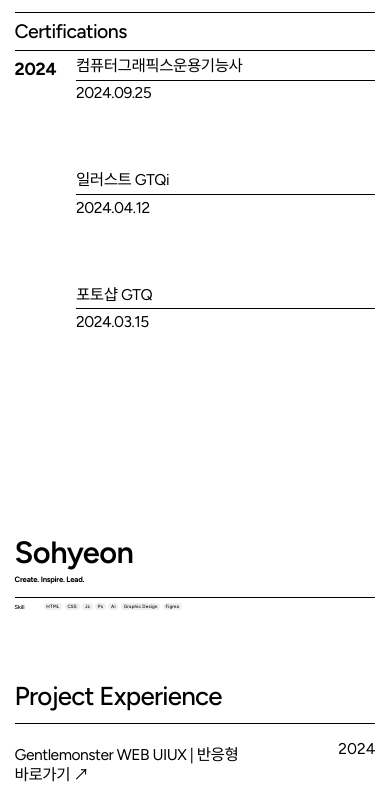
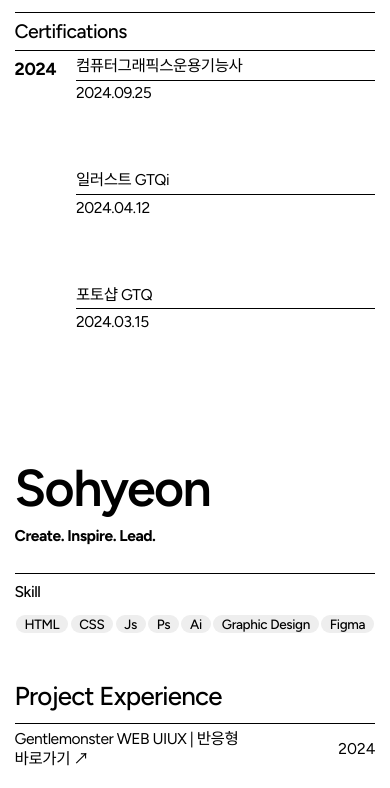
Before and after one commit to 1so-archive/SohyeonPortfolio, a plain HTML site: page index.html in a window 390 px wide. Shown: the part 1156-1944 px from the top of the page. Drawn offline with nearby package versions, Linux system fonts and the light colour scheme.

Commit message:
반응형 추가
반응형오류수정

```diff
--- a/css/style.css
+++ b/css/style.css
@@ -316,10 +316,7 @@ header .logo{
     -webkit-transform: translateY(0);
     transform: translateY(0);
 }
-.line-top{
-    position: relative;
-}
-.line-bottom{
+.line-top, .line-bottom {
     position: relative;
 }
 .line-top.ani.active::before {
@@ -329,11 +326,26 @@ header .logo{
     background: #000;
     content: "";
     height: 1px;
+    position: absolute;
     left: 0;
-    position: absolute;
+    width: 0%; /* 처음에 0%로 시작 */
     transition: width 1.05s cubic-bezier(.19,1,.22,1);
 }
-
+.line-top.ani.active::after{
+    width: 100% !important;
+}
+.line-bottom.ani.active::after{
+    width: 100% !important;
+}
+.line-bottom::after{
+    background: #000;
+    left: 0; bottom: 0;
+    content: "";
+    height: 1px;
+    position: absolute;
+    width: 0%; /* 처음에 0%로 시작 */
+    transition: width 1.05s cubic-bezier(.19,1,.22,1);
+}
 
 /* sec2 */
 .archive .year-lists:first-child{
@@ -426,20 +438,7 @@ header .logo{
     -webkit-transform: translateY(0);
     transform: translateY(0);
 }
-.line-top.ani.active::after{
-    width: 100% !important;
-}
-.line-bottom.ani.active::after{
-    width: 100% !important;
-}
-.line-bottom::after{
-    background: #000;
-    left: 0; bottom: 0;
-    content: "";
-    height: 1px;
-    position: absolute;
-    transition: width 1.05s cubic-bezier(.19,1,.22,1);
-}
+
 .archive .content-lists li.ani.active:first-child:after{
     transition-delay: 0.01s;
 }
@@ -496,8 +495,34 @@ header .logo{
     .work .fixed-text.workfix {
         display: none;
     }
-    .work .fixed-text .inner{
+    /* .work .fixed-text .inner{
         padding-top: 19.9vw;
+    } */
+    .work .fixed-text .inner h2 span {
+        font-size: 13.3vw;
+        letter-spacing: -0.4vw;
+    }
+    .work .fixed-text .inner .p-box p {
+        font-size: 4vw;
+        letter-spacing: -0.12vw;
+        line-height: 1.6;
+    }
+    .work .sec1 .carrer-box {
+        display: block;
+    }
+    .work .sec1 .carrer-box .carrer-lists .skill {
+        font-size: 4vw;
+        letter-spacing: -0.12vw;
+        line-height: 1.6;
+    }
+    .work .sec1 .carrer-box .field-lists {
+        margin: 1vw 0 0;
+    }
+    .work .sec1 .carrer-box .field-lists ul li span {
+        border-radius: 3.46vw;
+        font-size: 3.46vw;
+        letter-spacing: -0.09vw;
+        padding: 0.2vw 2.22vw 0.242vw;
     }
     .work .sec2{
         padding-top: 13.55vw;
@@ -527,10 +552,10 @@ header .logo{
     .work .sec2 .project-experience>ul>li {
         padding-bottom: 10vw;
     }
-    .work .sec2 .inner .cont-wrap .project-experience ul li a {
+    /* .work .sec2 .inner .cont-wrap .project-experience ul li a {
         width: 100%;
         margin-top: 4vw;
-    }
+    } */
     .work .sec2 .inner .cont-wrap .project-experience .img-box{
         /* width: 92.53vw; */
         width: 100%;
--- a/index.html
+++ b/index.html
@@ -35,7 +35,7 @@
             <div class="img-wrap">
                 <!-- <img src="img/mon.png" alt="작업물"> -->
             </div>
-            <div class="txt-wrap ani active">
+            <div class="txt-wrap">
                 <p>Portfolio*</p>
             </div>
         </section>
```
Also changed, not shown: js/script.js (+6 -12 lines).
